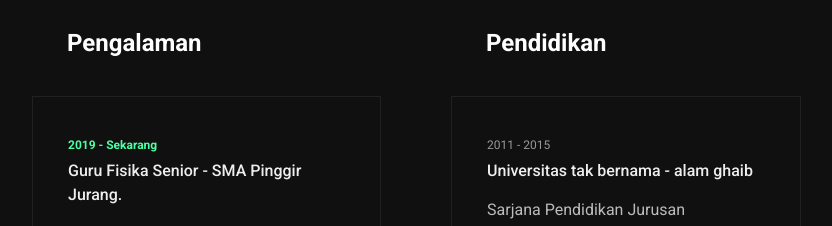
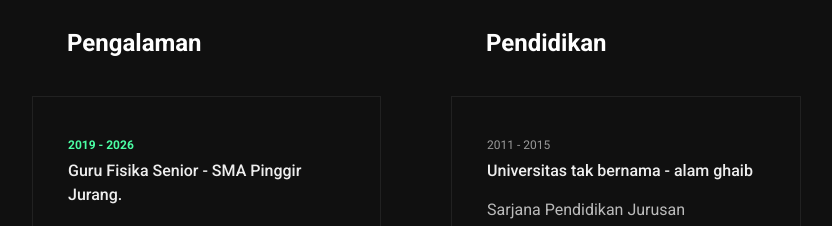
Before and after one commit to solehudinbaik90/portofolio9, a Next.js app: page /resume in a window 1280 px wide. Shown: the part 2840-3066 px from the top of the page, without its empty margins (224-1056 px from the left). Built offline with nearby package versions, Linux system fonts and the light colour scheme.

Commit message:
Update experience date for senior physics teacher

```diff
--- a/src/data/resume.js
+++ b/src/data/resume.js
@@ -47,7 +47,7 @@ export const pricing = [
 ];
 
 export const experience = [
-  { date: "2019 - Sekarang", name: "Guru Fisika Senior - SMA Pinggir Jurang.", text: "Mengembangkan modul ajar interaktif dan memimpin laboratorium fisika sekolah." },
+  { date: "2019 - 2026", name: "Guru Fisika Senior - SMA Pinggir Jurang.", text: "Mengembangkan modul ajar interaktif dan memimpin laboratorium fisika sekolah." },
   { date: "2015 - 2019", name: "Tutor Pembina Olimpiade - Lembaga Bimbingan Belajar.", text: "Melatih siswa tingkat SMA untuk persiapan kompetisi OSN Fisika tingkat kota dan nasional." },
   { date: "2013 - 2015", name: "Asisten Laboratorium Fisika - Sekolah tanpa nama.", text: "Mengelola alat praktikum mekanika, termodinamika, dan membimbing eksperimen mahasiswa." },
 ];
```
